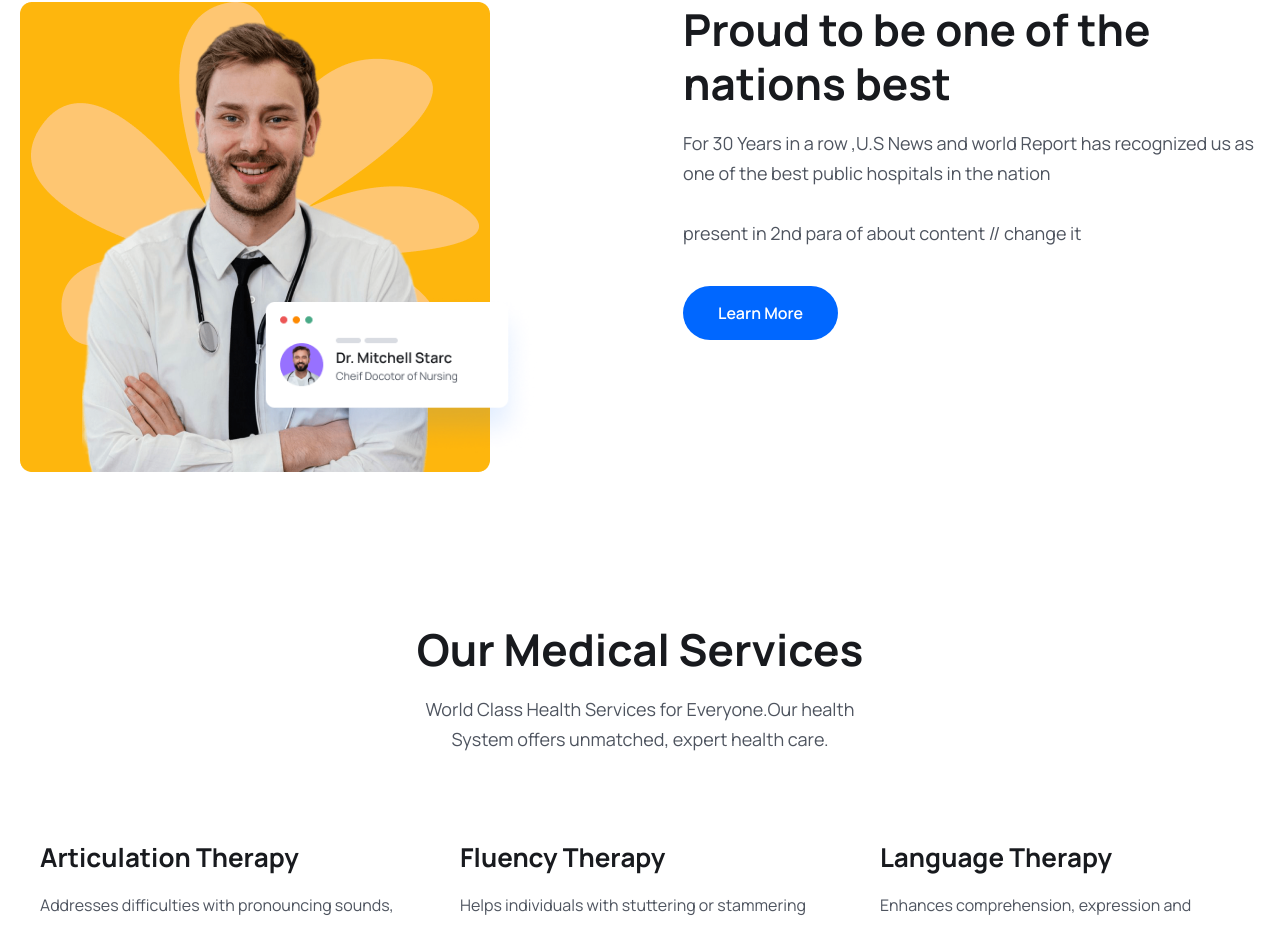
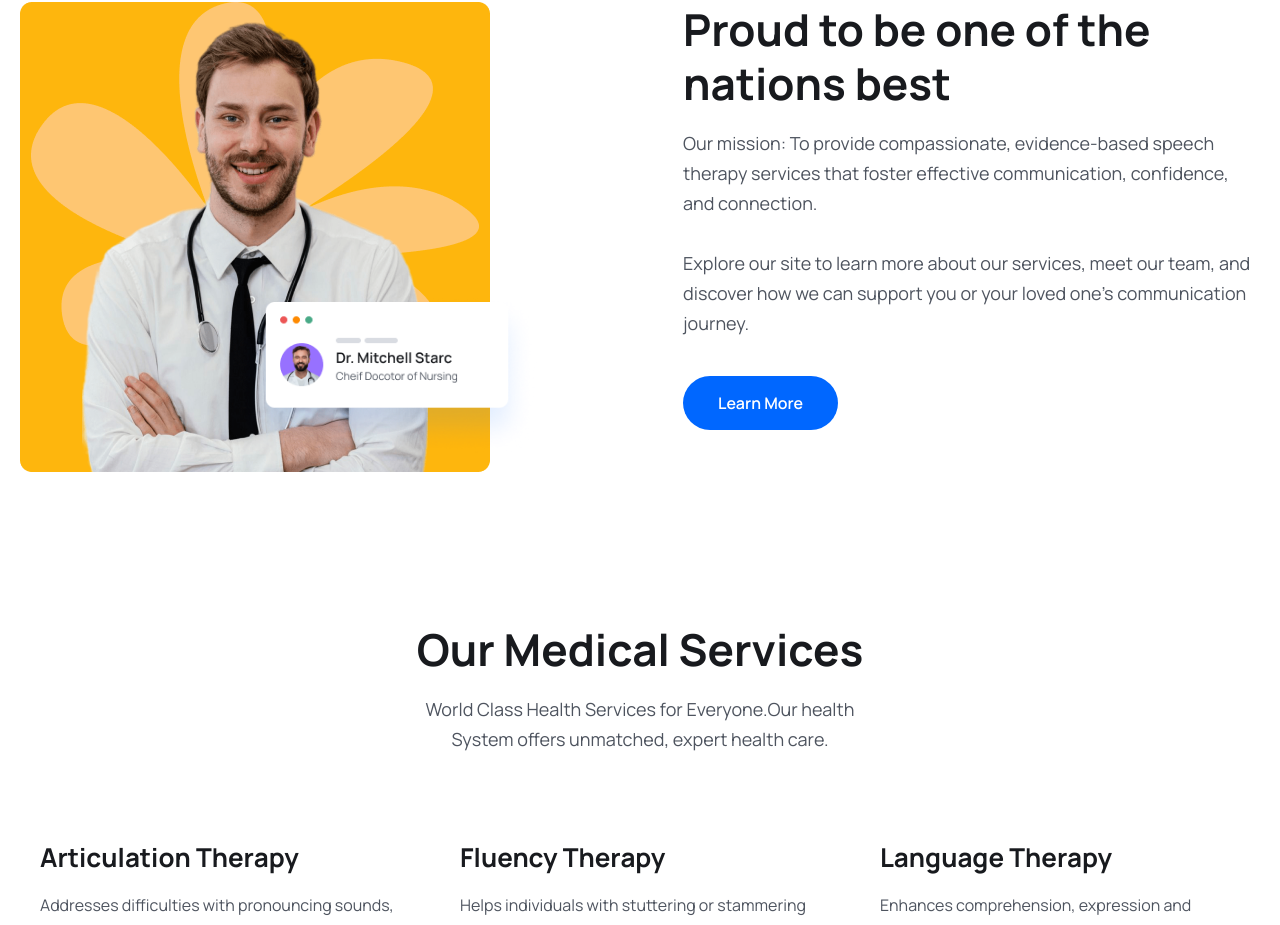
Before and after one commit to Vinalyadav13/SpeechTherapy, a React (Vite) app in the folder frontend/: page / in a window 1280 px wide. Shown: the part 1797-2722 px from the top of the page. Built offline with nearby package versions, Linux system fonts and the light colour scheme; no server answers.

Commit message:
Update About.jsx

```diff
--- a/frontend/src/components/About/About.jsx
+++ b/frontend/src/components/About/About.jsx
@@ -20,12 +20,13 @@ const About = () => {
                 {/* =============== about content ========= */}
                 <div className='w-full lg:w-1/2 xl:w-[670px] order-1 lg:order-2'>
                  <h2 className='heading'>Proud to be one of the nations best</h2>
-                 <p className='text__para'>For 30 Years in a row ,U.S News and world Report has recognized us
-                    as one of the best public hospitals in the nation
+                 <p className='text__para'>Our mission: To provide compassionate, evidence-based speech
+                   therapy services that foster effective communication, confidence, and connection.
                  </p>
 
                  <p className='text__para mt-[30px]'>
-                    present in 2nd para of about content // change it
+                    Explore our site to learn more about our services, meet our team, and
+                   discover how we can support you or your loved one's communication journey.
                  </p>
 
                  <Link to="/"><button className='btn'>Learn More</button></Link>
```
